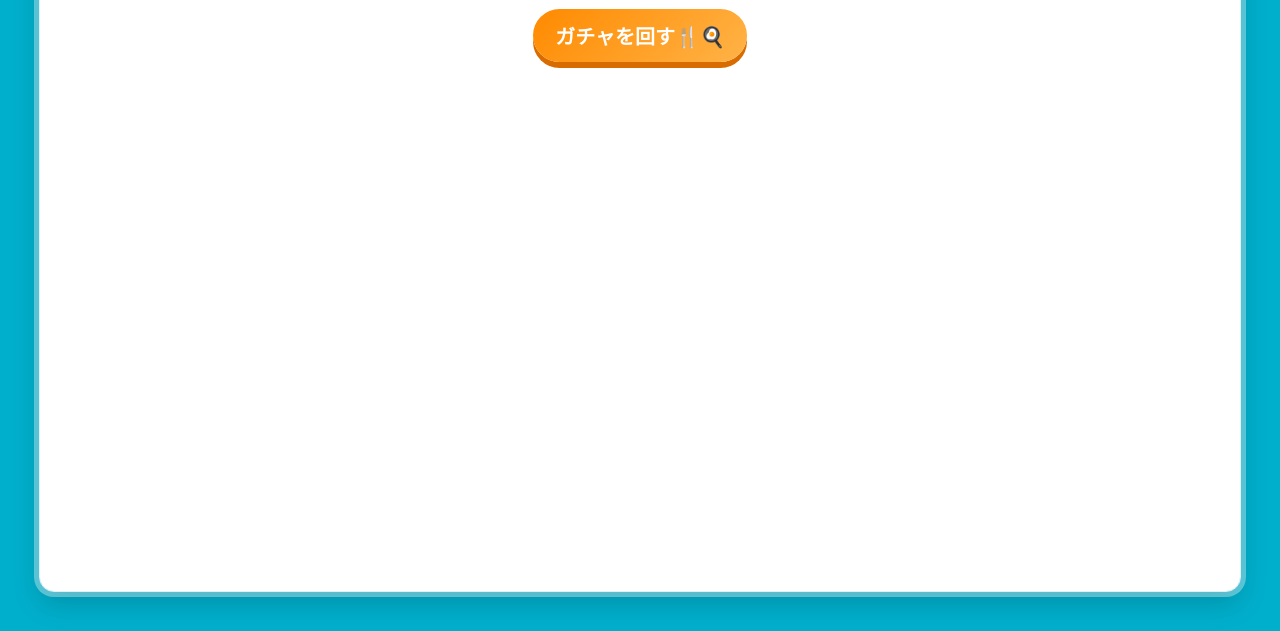
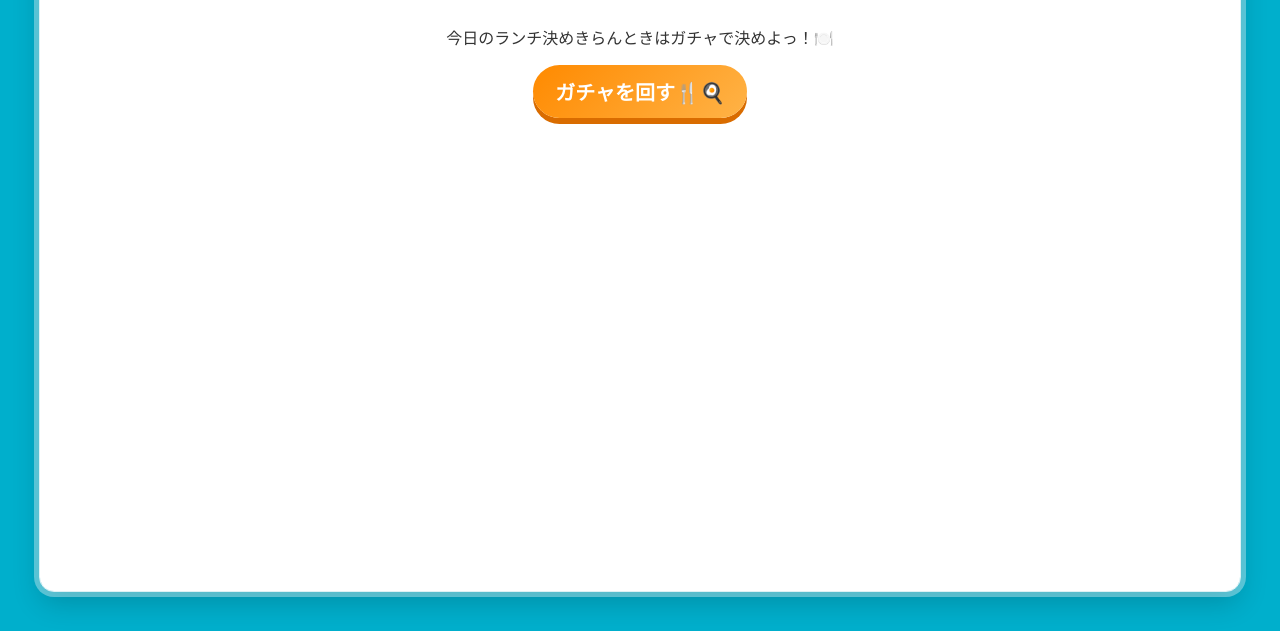
Before and after one commit to tetsu0312/marunouchi-lunch-gacha, a plain HTML site: page index.html in a window 1280 px wide. Shown: the part 169-800 px from the top of the page. Drawn offline with Linux system fonts and the light colour scheme.

Commit message:
Update index.html

```diff
--- a/index.html
+++ b/index.html
@@ -11,7 +11,9 @@
   <!-- 中央レーン -->
   <div class="center-lane">
     <h1>丸の内ランチガチャ</h1>
-
+    <p class="subtitle">
+    今日のランチ決めきらんときはガチャで決めよっ！🍽️
+    </p>
     <button id="gachaBtn">ガチャを回す🍴🍳</button>
 
     <div id="result">
```
